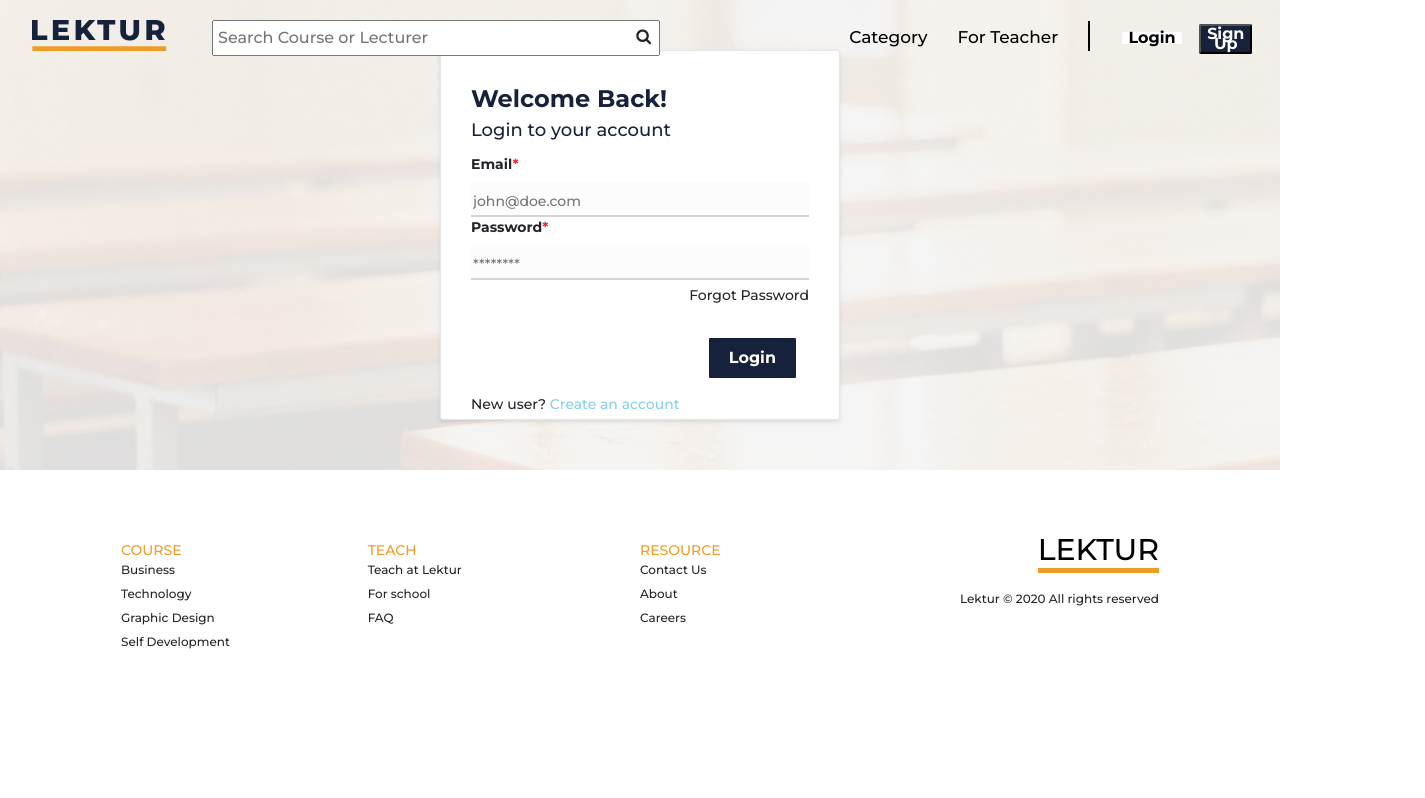
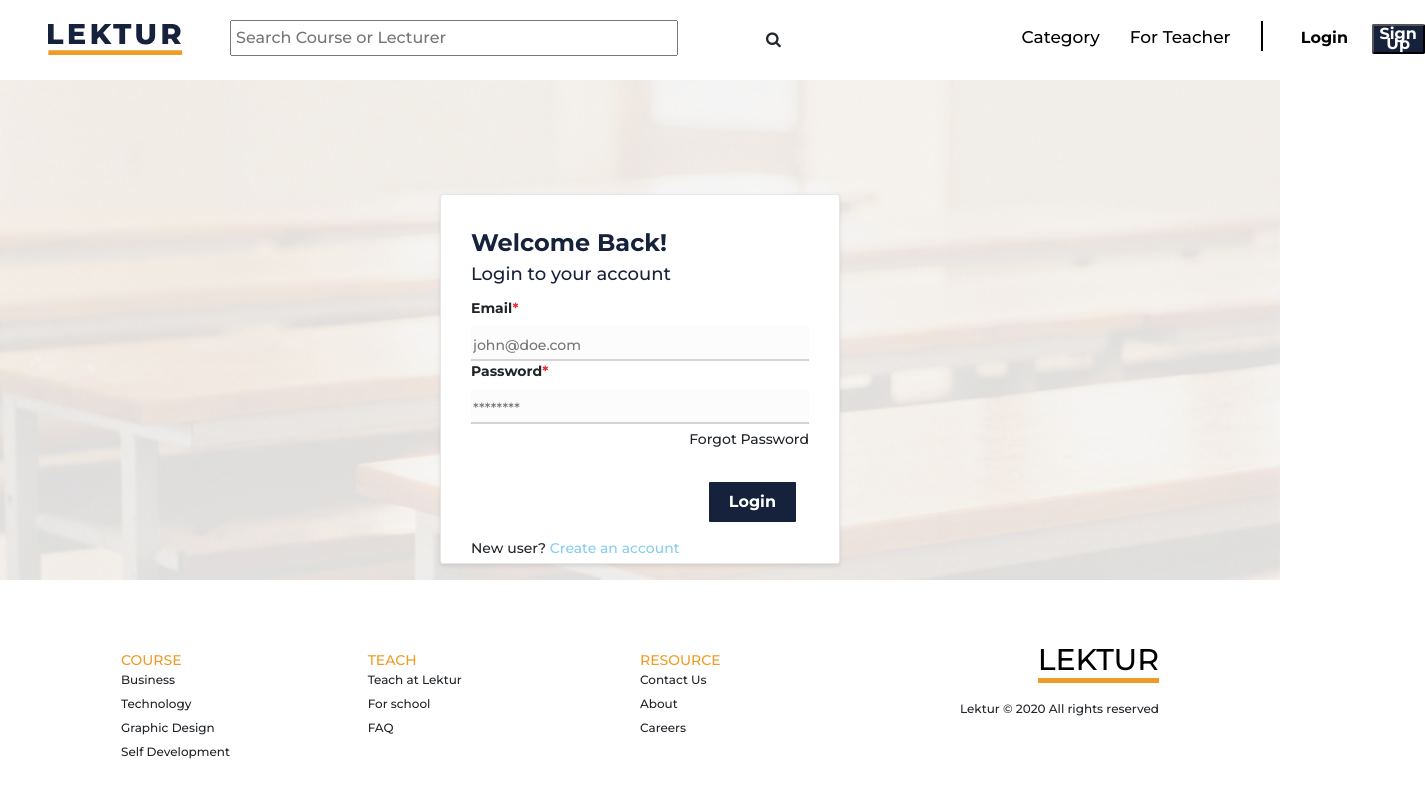
Before and after one commit to Rantikaayuning/frontend-lektur-app, a React (Create React App) app: page /login in a window 1280 px wide. Shown: the top 798 px of the page, 1425 px wide, since content can reach past the window. Built offline with nearby package versions, Linux system fonts and the light colour scheme.

Commit message:
fix styling

```diff
--- a/src/App.js
+++ b/src/App.js
@@ -8,7 +8,7 @@ import SideBar from "./components/Header/SideBar";
 import Footer from "./components/Footer";
 import HomePage from './pages/HomePage/index'
 import SignUp from "./components/Form/SignUp"
-import Login from "./pages/Login";
+import Login from "./components/Form/Login";
 
 function App() {
   return (
--- a/src/components/ContentCard/index.js
+++ b/src/components/ContentCard/index.js
@@ -5,13 +5,16 @@ import { staticImage, buttonMaterials } from "../../assets/JSONFile/dummyData";
 
 function Content() {
   return (
-    <div>
+    <div className="content">
       <div className="material">
         <div className="home">What to learn next</div>
+          <div className="btn-material">
             {buttonMaterials.map((material) =>
                 <button className="btn-home-detail">{material.name}</button>
             )}
           </div>
+      </div>
+      <div className="card-content">
         <Row className="content-card-container">
           {staticImage.map((item, index) => (
             <Col xs="6" sm="6" md="3" key={index} className="card-container">
@@ -28,6 +31,7 @@ function Content() {
           ))}
         </Row>
      </div>
+    </div>
   );
 }
 
--- a/src/pages/Login/index.js
+++ b/src/components/Form/Login.js
@@ -1,8 +1,10 @@
 import React from "react";
 import { Link } from "react-router-dom";
+import {Jumbotron} from "reactstrap"
 
 function Login() {
   return (
+    <Jumbotron className="mb-3 jumbotron">
     <div className="login-page">
       <div className="login-form">
         <div className="login-header">
@@ -42,6 +44,7 @@ function Login() {
         </form>
       </div>
     </div>
+    </Jumbotron>
   );
 }
 
--- a/src/components/Header/SideBar.js
+++ b/src/components/Header/SideBar.js
@@ -5,7 +5,7 @@ import garis from "../../assets/Rectangle 2.png";
 
 function SideBar() {
     return (
-        <div className = "sidebar fixed" >
+        <div className = "sidebar" >
             <div className = "left" >
                 <a href = "/" className = "logo" >
                     <img src = { Logo } alt = "logo" className = "bl"/>
--- a/src/styles/HomeButton.css
+++ b/src/styles/HomeButton.css
@@ -1,5 +1,15 @@
 @import url('https://fonts.googleapis.com/css2?family=Montserrat:wght@500;700;800&display=swap');
 
+.content{
+    display: flex;
+    flex-direction: column;
+    margin:20px auto;
+}
+
+.material{
+    padding: 50px;
+
+}
 
 .home{
     font-family: Montserrat;
@@ -8,13 +18,15 @@ font-weight: bold;
     font-size: 24px;
     line-height: 29px;
     margin: 10px;
-
+    padding-left: 86px;
     color: #000000;
 }
 
+.btn-material{
+    text-align: center;
+}
 
 .btn-home-detail{
-    position: static;
     width: 152px;
     height: 37px;
     left: 145px;
@@ -36,8 +48,3 @@ color: #000000;
     color: #EF9C27;
 
 }
-
-.material{
-    padding: 50px;
-    align-items: center;
-}
--- a/src/styles/Jumbotron.css
+++ b/src/styles/Jumbotron.css
@@ -1,5 +1,5 @@
 .jumbotron {
-    margin-top: 60px;
+    /* margin-top: 50px; */
     width: 100%;
     height: 500px;
     display: flex;
--- a/src/styles/Sidebar.css
+++ b/src/styles/Sidebar.css
@@ -3,10 +3,13 @@
     flex-wrap: wrap;
     justify-content: space-around;
     width: 100%;
-    top: 20px;
-    left: 32px;
-    bottom: 0px;
+    height: 80px;
+    padding: 20px;
+    /* margin:auto; */
+    /* top: 20px; */
+    /* left: 32px; */
     position: relative;
+    background-color: rgba(255, 255, 255, 1);
 }
 
 .sidebar ul {
@@ -53,11 +56,17 @@
 
 .sidebar .left {
     flex: 1;
-    padding-right: 0px;
+    margin-right: 450px;
+}
+
+.left{
+    margin-top: 4px;
+    margin-left: 28px;
 }
 
 .sidebar .center {
     flex: 3;
+
 }
 
 .sidebar .right {
@@ -71,14 +80,15 @@
     position: absolute;
     width: 35%;
     height: 20x;
+    margin-left: 50px;
     padding: 4px;
     text-align: left;
 }
 
 .sidebar .center i {
     position: absolute;
-    top: 8px;
-    margin-left: 400px;
+    margin-top: 11px;
+    margin-left: 133px;
 }
 
 .sidebar ul {
--- a/src/styles/SignUp.css
+++ b/src/styles/SignUp.css
@@ -1,12 +1,4 @@
 @import url('https://fonts.googleapis.com/css2?family=Montserrat:wght@500;700;800&display=swap');
-
-/* .home{
-
-    margin-top: 50px;
-    height: 724px;
-    display: flex;
-    justify-content: center;
-} */
 
 .signup{
     display: flex;
@@ -72,10 +64,14 @@
     margin-top: 10px;
     padding-left: 10px;
     border-bottom:1px solid rgba(159, 159, 159, 1);
-    width: 445px;
+    width: 430px;
     height: 42px;
     background-color: rgba(252, 252, 252, 1);
 
+}
+
+.form input:focus{
+    outline: 0;
 }
 
 .btn-signup{
--- a/src/styles/content.css
+++ b/src/styles/content.css
@@ -2,12 +2,20 @@
   margin: 0px 60px 0px 40px;
 }
 
+.card-content{
+  padding-right: 50px;
+  padding-left: 50px;
+  margin: 0px auto;
+  width: 100%;
+}
+
 .card-container {
+  padding-left: 58px;
   margin-bottom: 36px;
 }
 
 .card {
-  width: 279px;
+  width: 300px;
 }
 
 .card-title {
--- a/src/styles/login.css
+++ b/src/styles/login.css
@@ -1,5 +1,5 @@
 .login-page {
-  background-image: url("../assets/Rectangle4.png");
+  /* background-image: url("../assets/Rectangle4.png"); */
   width: 100%;
   height: 470px;
   /* background-size: cover; */
```
Lines whose indentation alone changed are shown as unchanged.
